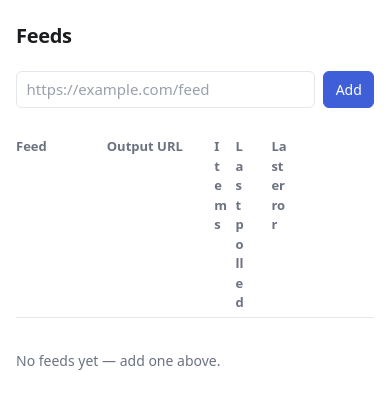
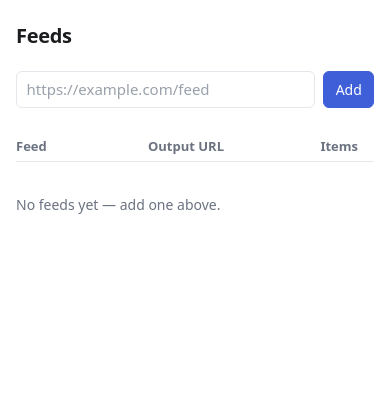
Before and after one commit to janw76/pintxos, a FastAPI app: page / in a window 390 px wide. Shown: the part 59-468 px from the top of the page. Run offline with FastAPI, Linux system fonts and the light colour scheme; data that the repository does not hold is empty.

Commit message:
fix(ui): table header no longer breaks per letter on phones (pintxos-bt9)
Header cells keep their words whole, and below 720px the table drops the
fixed column grid for an auto layout with a minimum width, so the existing
overflow wrapper scrolls horizontally instead of squeezing six columns into
a phone screen.

Co-Authored-By: Claude Fable 5.1 <noreply@anthropic.com>
Claude-Session: https://claude.ai/code/session_01UiLCdtVdyW7RyV3ryx5mz3

```diff
--- a/pintxos/templates/base.html
+++ b/pintxos/templates/base.html
@@ -40,7 +40,9 @@
     th, td { text-align: left; padding: 0.5rem 0.75rem; border-bottom: 1px solid var(--border); vertical-align: top; overflow-wrap: anywhere; }
     th:first-child, td:first-child { padding-left: 0; }
     th:last-child, td:last-child { padding-right: 0; }
-    thead th { font-size: 0.8125rem; font-weight: 600; color: var(--text-muted); padding-top: 0.3rem; padding-bottom: 0.3rem; }
+    thead th { font-size: 0.8125rem; font-weight: 600; color: var(--text-muted); padding-top: 0.3rem; padding-bottom: 0.3rem; white-space: nowrap; overflow-wrap: normal; }
+    /* ponytail: below tablet width the fixed 6-column grid cannot fit; let .table-wrap scroll instead. */
+    @media (max-width: 720px) { table { table-layout: auto; min-width: 640px; } }
     tbody tr:hover { background: var(--surface); }
     tbody tr:last-child td { border-bottom: none; }
     td.nowrap { white-space: nowrap; }
```
